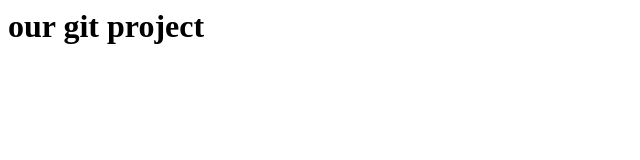
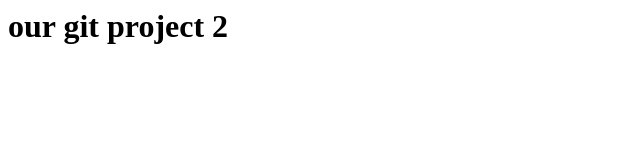
Before and after one commit to surajstar73/git_course, a plain HTML site: page index.html in a window 1280 px wide. Shown: the full height of the page, 0-640 px from the left. Drawn offline with Linux system fonts and the light colour scheme.

Commit message:
index file change

```diff
--- a/index.html
+++ b/index.html
@@ -3,6 +3,6 @@
         <title>home page</title>
     </head>
     <body>
-        <h1>our git project</h1>
+        <h1>our git project 2 </h1>
     </body>
 </html>
```
